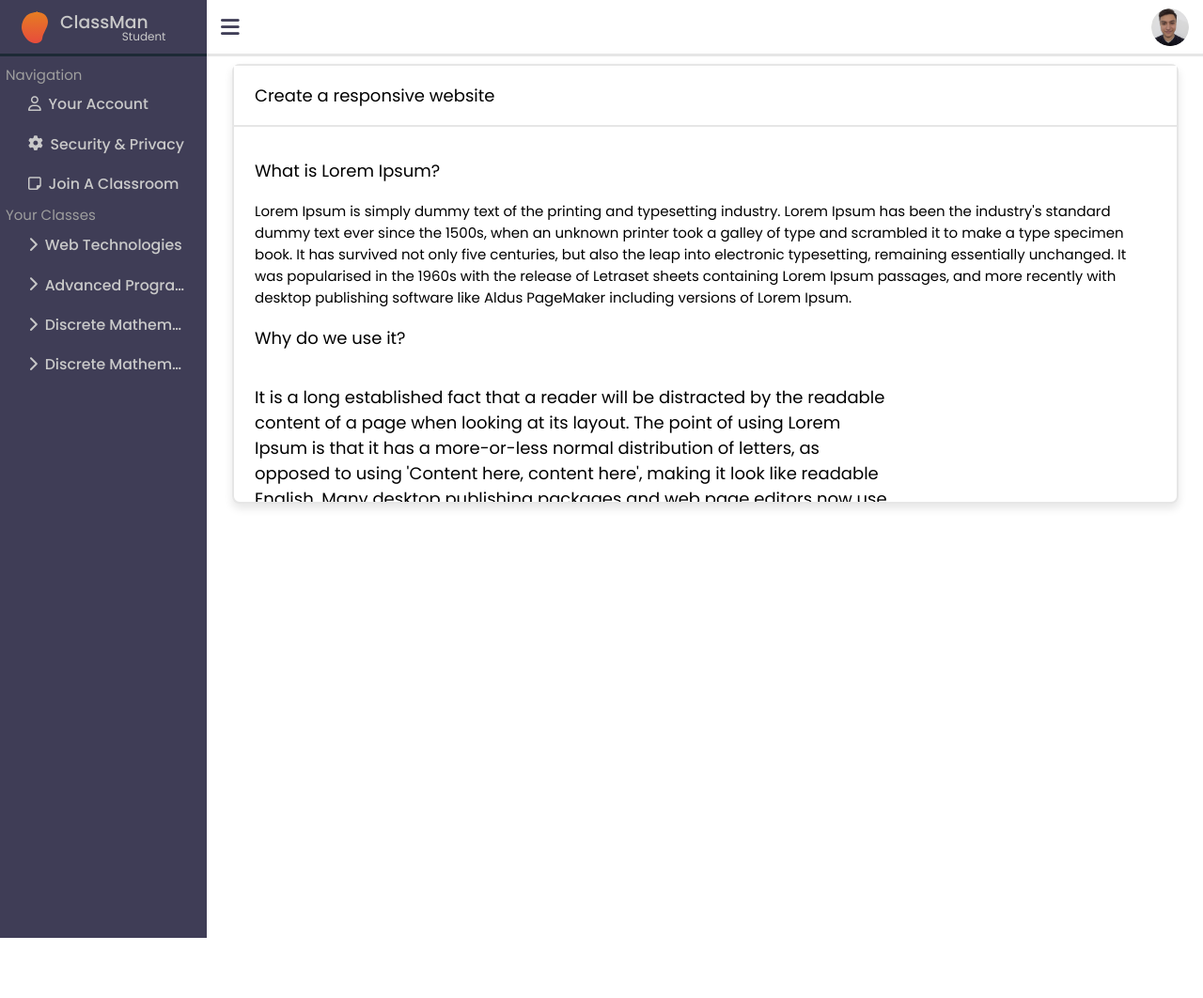
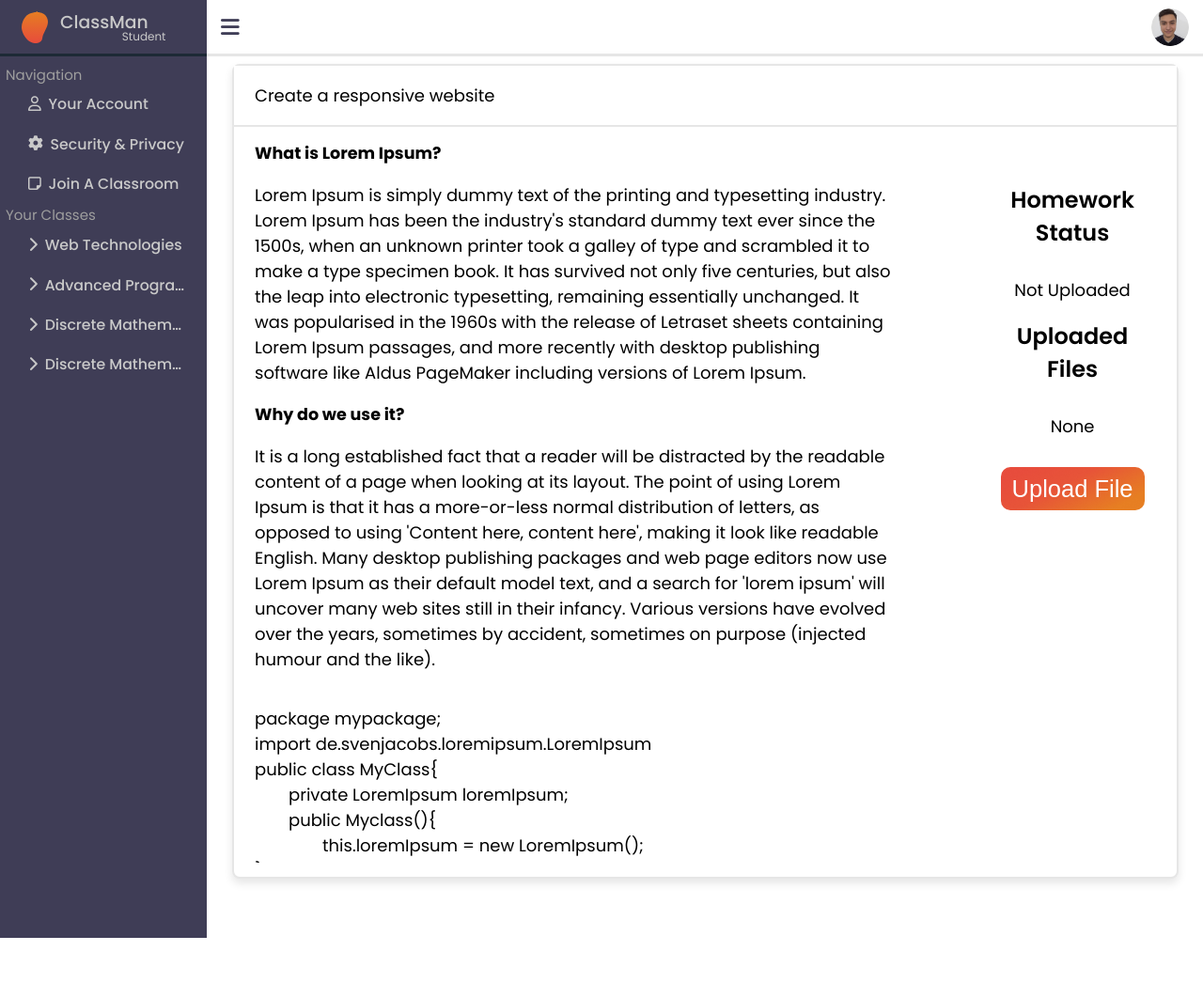
Before and after one commit to codrin-postu/Proiect-Web, a PHP site: page /dashboard-student/classroom/homework.html in a window 1280 px wide. Shown: the whole page at 94% size. Run offline with PHP 8.4, Linux system fonts and the light colour scheme; some libraries are stand-ins or nearby versions.

Commit message:
Added Homework Detail

```diff
--- a/src/dashboard-student/account.html
+++ b/src/dashboard-student/account.html
@@ -189,7 +189,6 @@
                 <h2>Edit your account details</h2>
             </div>
             <div class="section-content">
-                <div class="account-info-split">
                 <div class="information-change">
                     <h3>General Information</h3>
                     <form action="/nothing.js" target="_blank">
@@ -209,7 +208,7 @@
                     <img src="../images/png/codrin-img.png" alt="Profile Image">
                     <button type="submit">Upload Image</button>
                 </div>
-                </div>
+
 
             </div>
         </section>
--- a/src/dashboard-student/classroom/check-attendance.html
+++ b/src/dashboard-student/classroom/check-attendance.html
@@ -69,7 +69,7 @@
                                 <i class="fas fa-clock"></i>
                                 <span class="nav-name">Check Attendance</span>
                             </a>
-                            <a href="#" class="nav-link">
+                            <a href="./class-documentation.html" class="nav-link">
                                 <i class="fas fa-highlighter"></i>
                                 <span class="nav-name">Class Documentation</span>
                             </a>
--- a/src/dashboard-student/classroom/class-information.html
+++ b/src/dashboard-student/classroom/class-information.html
@@ -69,7 +69,7 @@
                                 <i class="fas fa-clock"></i>
                                 <span class="nav-name">Check Attendance</span>
                             </a>
-                            <a href="#" class="nav-link">
+                            <a href="./class-documentation.html" class="nav-link">
                                 <i class="fas fa-highlighter"></i>
                                 <span class="nav-name">Class Documentation</span>
                             </a>
--- a/src/dashboard-student/classroom/homework-list.html
+++ b/src/dashboard-student/classroom/homework-list.html
@@ -69,7 +69,7 @@
                                 <i class="fas fa-clock"></i>
                                 <span class="nav-name">Check Attendance</span>
                             </a>
-                            <a href="#" class="nav-link">
+                            <a href="./class-documentation.html" class="nav-link">
                                 <i class="fas fa-highlighter"></i>
                                 <span class="nav-name">Class Documentation</span>
                             </a>
@@ -178,7 +178,7 @@
     <!-- Dashboard Content  -->
     <div class="main-content">
 
-        <section class="homework-list">
+        <section class="homework-list special-table">
             <div class="section-header">
                 <h2>Homework List</h2>
             </div>
@@ -203,7 +203,7 @@
                                 <p>Click Here</p>
                             </td>
                         </tr>
-                        <tr>
+                        <tr class="important">
                             <td data-label="Title">Create a battlebot</td>
                             <td data-label="Announced">07/03</td>
                             <td data-label="Deadline">21/03</td>
--- a/src/dashboard-student/classroom/homework.html
+++ b/src/dashboard-student/classroom/homework.html
@@ -180,95 +180,58 @@
 
         <section class="homework-detail">
             <div class="section-header">
-                <div class="section-header-cell1">
                 <p>Create a responsive website</p>
             </div>
-            </div>
             <div class="section-content">
-                <div class="section-content-cell1">
-                    <div class="section-content-cell3">
+                <div class="homework-text">
+                    <h3>What is Lorem Ipsum?</h3>
+                    <p>Lorem Ipsum is simply dummy text of the printing and typesetting industry. Lorem
+                        Ipsum has
+                        been
+                        the industry's standard dummy text ever since the 1500s, when an unknown printer took a galley
+                        of
+                        type and scrambled it to make a type specimen book. It has survived not only five centuries, but
+                        also the leap into electronic typesetting, remaining essentially unchanged. It was popularised
+                        in
+                        the 1960s with the release of Letraset sheets containing Lorem Ipsum passages, and more recently
+                        with desktop publishing software like Aldus PageMaker including versions of Lorem Ipsum.
+                    </p>
+                    <h3> Why do we use it?</h3>
                     <p>
-                            What is Lorem Ipsum?
+                        It is a long established fact that a reader will be distracted by the readable content of a
+                        page when looking at its layout. The point of using Lorem Ipsum is that it has a more-or-less
+                        normal
+                        distribution of letters, as opposed to using 'Content here, content here', making it look like
+                        readable
+                        English. Many desktop publishing packages and web page editors now use Lorem Ipsum as their
+                        default
+                        model text, and a search for 'lorem ipsum' will uncover many web sites still in their infancy.
+                        Various
+                        versions have evolved over the years, sometimes by accident, sometimes on purpose (injected
+                        humour
+                        and the like).</p>
+                    <p class="code-snippet">
+                        package mypackage;<br>
+                        import de.svenjacobs.loremipsum.LoremIpsum <br>
+                        public class MyClass{<br>
+                        &emsp;&emsp;private LoremIpsum loremIpsum;<br>
+                        &emsp;&emsp;public Myclass(){<br>
+                        &emsp;&emsp;&emsp;&emsp;this.loremIpsum = new LoremIpsum(); <br>
+                        }
                     </p>
                 </div>
-                    <div class="section-content-cell4">
-                        Lorem Ipsum is simply dummy text of the printing and typesetting industry. Lorem Ipsum has been
-                        the
-                        industry's standard dummy text ever since the 1500s, when an unknown printer took a galley of
-                        type
-                        and scrambled it to make a type specimen book. It has survived not only five centuries, but also
-                        the
-                        leap into electronic typesetting, remaining essentially unchanged. It was popularised in the
-                        1960s
-                        with the release of Letraset sheets containing Lorem Ipsum passages, and more recently with
-                        desktop
-                        publishing software like Aldus PageMaker including versions of Lorem Ipsum.
+                <div class="homework-status">
+                    <div class="status-info">
+                        <h3>Homework Status </h3>
+                        <p>Not Uploaded</p>
                     </div>
-                    <div class="section-content-cell5">
-                        <p>
-                            Why do we use it?
-                        </p>
+                    <div class="upload-info">
+                        <h3>Uploaded Files</h3>
+                        <p>None </p>
+                        <button>Upload File </button>
                     </div>
-                    <div class="section-content-cell6">
-                        <p>
-                            It is a long established fact that a reader will be distracted by the readable content of a
-                            page when
-                            looking at its layout. The point of using Lorem Ipsum is that it has a more-or-less normal
-                            distribution
-                            of letters, as opposed to using 'Content here, content here', making it look like readable
-                            English.
-                            Many desktop publishing packages and web page editors now use Lorem Ipsum as their default
-                            model text,
-                            and a search for 'lorem ipsum' will uncover many web sites still in their infancy. Various
-                            versions
-                            have evolved over the years, sometimes by accident, sometimes on purpose (injected humour
-                            and the like).
-                        </p>
-                    </div>
-                    <div class="section-content-cell7">
-                        <p>
-                            package mypackage;
-                            <br>
-                            <br>
-                            import de.svenjacobs.loremipsum.LoremIpsum
-                            <br>
-                            <br>
-                            public class MyClass{
-                            <br>
-                            &emsp;&emsp;private LoremIpsum loremIpsum;
-                            <br>
-                            <br>
-                            &emsp;&emsp;public Myclass(){
-                            <br>
-                            &emsp;&emsp;&emsp;&emsp;this.loremIpsum = new LoremIpsum();
-                        </p>
-                    </div>
-                </div>
-                <div class="section-content-cell2">
-                    <div class="section-content-cell8">
-                        <div class="section-content-cell9">
-                            <p>
-                                &emsp;Homework Status
-                            </p>
-                        </div>
-                        <div class="section-content-cell10">
-                            <p>
-                                &emsp;Not Uploaded
-                            </p>
-                        </div>
-                    </div>
-                    <div class="section-content-cell11">
-                        <p style="font-size: 1.5em">
-                            Uploaded Files
-                        </p>
-                        <p style="font-size: 0.8em">
-                            homework_johndoe.zip
-                        </p>
-                    </div>
-                    <div class="section-content-cell12">
-                        <p>
-                            Upload File
-                        </p>
+
+
                 </div>
             </div>
     </div>
--- a/src/styles/dashboard-student.css
+++ b/src/styles/dashboard-student.css
@@ -713,6 +662,123 @@ section .emphasis {
 }
 
 /* End Homework List Page Specific */
+
+/* Homework Information Page Specific */
+
+.homework-detail .section-content {
+  height: fit-content;
+  max-height: 80vh;
+}
+
+/* End Homework Information Page Specific */
+
+/* Class Documentation List Page Specific */
+
+.class-documentation .section-content {
+  padding: 0.25em;
+  height: fit-content;
+  max-height: 80vh;
+}
+
+.class-documentation .important {
+  font-weight: 500;
+  background-color: #ffdb99;
+}
+
+/* End Class Documentation List Page Specific */
+
+/* Tables Class */
+
+.special-table table {
+  border: 0;
+  width: 100%;
+}
+
+.special-table thead {
+  border: none;
+  clip: rect(0 0 0 0);
+  height: 1px;
+  margin-right: 1em;
+  overflow: hidden;
+  padding: 0;
+  position: absolute;
+  width: 1px;
+}
+
+.special-table tr {
+  border-bottom: 2px solid #c9c9c9;
+  display: block;
+  padding: 1em 0;
+  margin-bottom: 0.625em;
+}
+
+.special-table td {
+  border-bottom: 1px solid #c9c9c9;
+  display: block;
+  padding: 0.4em 0;
+  font-size: 1em;
+  text-align: right;
+}
+
+.special-table td::before {
+  content: attr(data-label);
+  float: left;
+  font-weight: 600;
+  text-transform: uppercase;
+}
+
+.special-table p {
+  font-size: 1.2em;
+  text-align: right;
+  max-width: 100%;
+  height: fit-content;
+  padding: 0.25em;
+}
+
+.special-table td:last-child {
+  border-bottom: 0;
+}
+
+.special-table th {
+  font-size: 0.9em;
+  letter-spacing: 0.05em;
+  text-transform: uppercase;
+  font-weight: 600;
+}
+
+/* End Tables Class Specific */
+
+/* Homework Detail Page Specific */
+
+.homework-detail .section-content {
+  max-height: 80vh;
+  display: flex;
+  flex-direction: column;
+}
+
+.homework-detail .homework-text {
+  display: flex;
+  flex-direction: column;
+  overflow-y: auto;
+}
+
+.homework-detail .homework-status {
+  margin-top: 3em;
+  display: flex;
+  flex-direction: row;
+  justify-content: space-between;
+  border-top: 1px solid #c9c9c9;
+  padding-top: 3em;
+}
+
+.homework-status h3 {
+  margin-bottom: 0.5em;
+
+  font-size: 1.6em;
+  font-weight: 600;
+}
+
+/* End Homework Detail Page Specific */
 
 /* End Custom Container Classes  */
 
@@ -828,25 +894,70 @@ section .emphasis {
     position: unset;
   }
 
-  .homework-list th,
-  .homework-list td {
-    padding: 0.55em 0.25em;
+  .special-table th,
+  .special-table td {
+    padding: 1.4em 0.35em;
     text-align: center;
     display: table-cell;
   }
 
-  .homework-list tr {
+  .special-table tr:nth-child(even) {
+    background-color: #f0f0f0;
+  }
+
+  .special-table th {
+    font-size: 1.2em;
+  }
+
+  .special-table tr {
     display: table-row;
     border: 0;
   }
 
-  .homework-list td {
-    font-size: 0.85em;
+  .special-table td {
+    font-size: 1em;
     border: 0;
   }
 
-  .homework-list td::before {
+  .special-table td::before {
     content: unset;
+  }
+
+  .special-table p {
+    font-size: 1em;
+    text-align: center;
+  }
+
+  /* Homework Detail */
+
+  .homework-detail {
+    width: fit-content;
+    max-width: 100em;
+  }
+
+  .homework-detail .section-content {
+    flex-direction: row;
+    justify-content: space-around;
+    min-width: fit-content;
+  }
+
+  .homework-detail .homework-text {
+    flex-basis: 100ch;
+    flex-grow: 140ch;
+  }
+
+  .homework-detail .homework-status {
+    margin: 0;
+    flex-direction: column;
+    padding-left: 1em;
+    border-top: none;
+    height: inherit;
+    align-items: center;
+    text-align: center;
+  }
+
+  .homework-status h3 {
+    text-align: center;
   }
 
   /* End Page Specific  */
```
Also changed, not shown: other parts of src/styles/dashboard-student.css (+4 -55 lines), src/dashboard-student/classroom/class-documentation.html (+266 -0 lines). Lines whose indentation alone changed are shown as unchanged.
